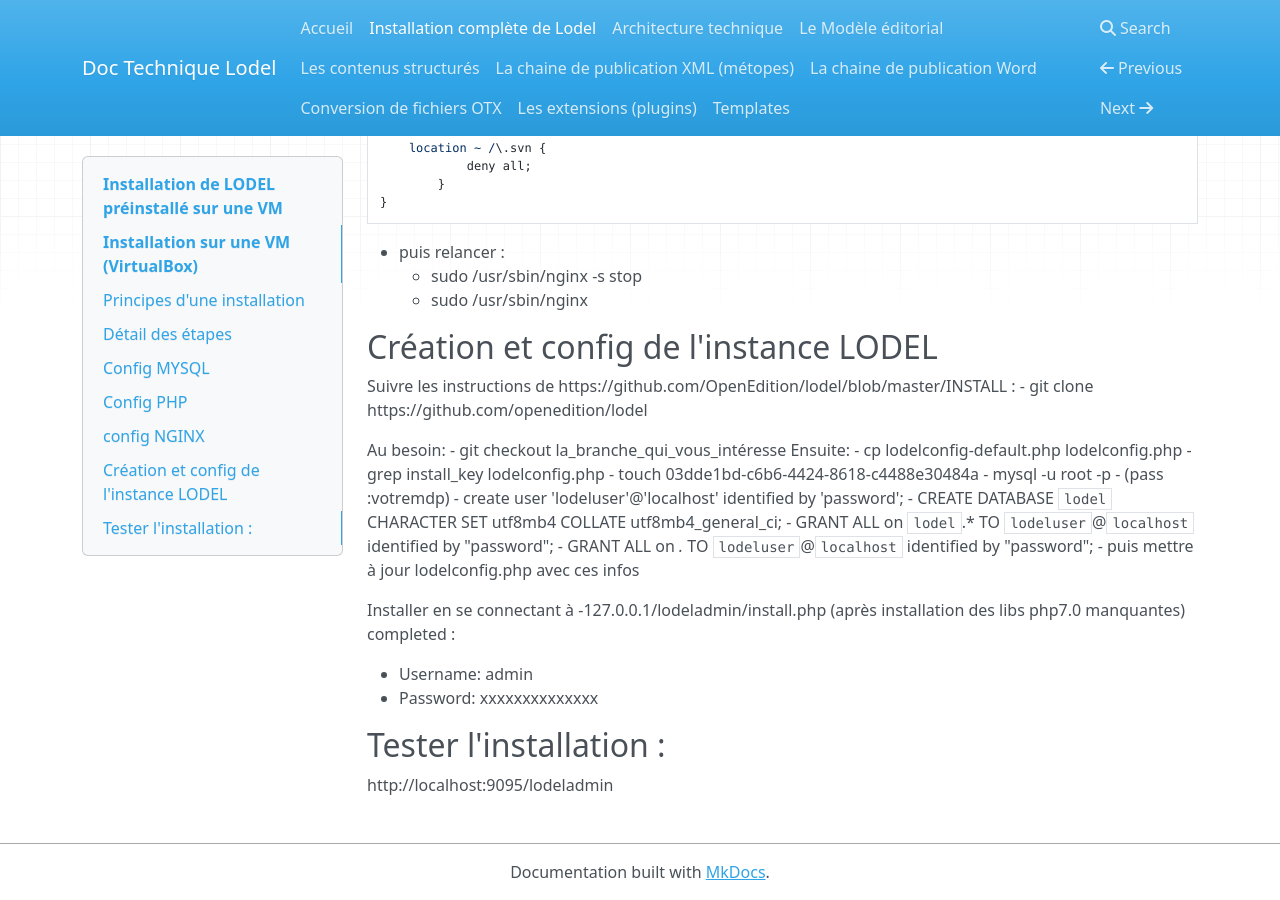
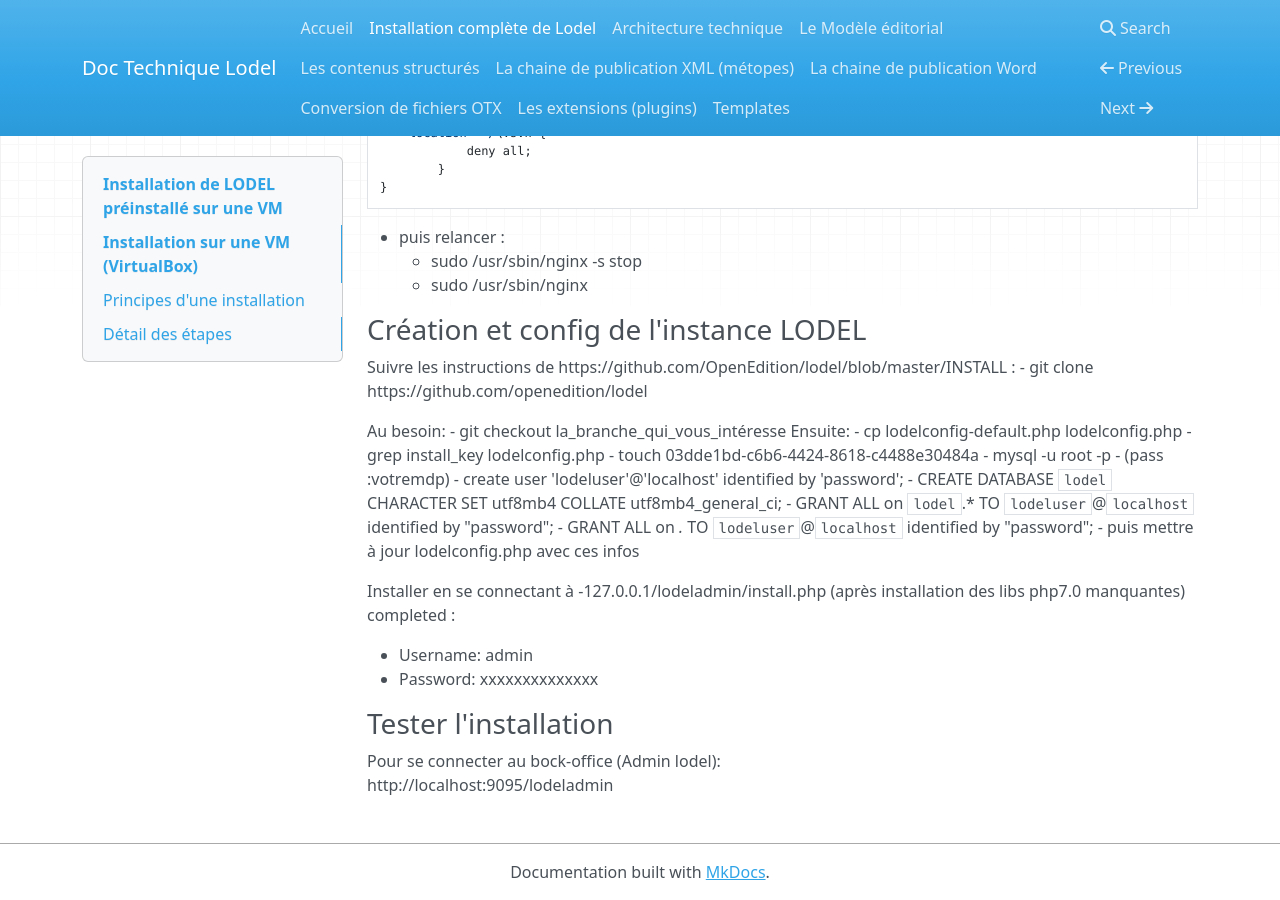
Before and after one commit to ValentinGeorgesDubost/Doc-Lodel, an MkDocs documentation site: the page built from docs/installer lodel.md, in a window 1280 px wide and 900 px high, scrolled down 2565 px. Built offline with MkDocs 1.6.1, drawn with Linux system fonts in a browser that asks for light colours; nearby versions of some CDN libraries; old or Windows-style settings are respelled for this version of MkDocs.

Commit message:
Update installer lodel.md

```diff
--- a/docs/installer lodel.md
+++ b/docs/installer lodel.md
@@ -14,7 +14,7 @@ Il est cependant bien sûr possible de faire l'installation soi-même (à partir
 - Aller à l'adresse configurée avec un navigateur web, suivre les instructions. Il faudra donner temporairement les droits d'écriture sur le dossier d'une instance de site.
 - Vérifer qu'à l'intérieur du dossier d'un site l'utilisateur du serveur HTTP a bien les droits d'écriture sur les dossiers: upload, docannexe, docannexe/file, docannexe/image, lodel/sources, lodel/icons
 
-##Détail des étapes
+## Détail des étapes
 (si besoin, augmenter la taille disque: VBoxmanage modifyhd cheminVM/dd.vdi --resize tailleenMo)
 
 - root votremotdepasse
@@ -34,7 +34,7 @@ ajout en tant que root d'un fichier (nano /etc/sudoers.d/votreuser) :
 - $USER ALL = ALL
 - reboot
 
-###install des PAQUETS :
+### install des PAQUETS :
 
 - sudo apt install mysql-server
 - sudo apt install mysql-client
@@ -50,8 +50,7 @@ Ajouter les paquets (cf. lors de l'exécution de lodeladmin/install.php) :
 -sudo apt-get update
 -sudo apt-get dist-upgrade
 
-Config MYSQL
-------------
+### Config MYSQL
 
 - cf. https://doc.ubuntu-fr.org/mysql :
 - mysql -u root -p
@@ -64,8 +63,7 @@ Config MYSQL
 	- update user set Password="votremdp" where User="root";
 - Si un problème survient avec le mot de passe de mysql, cf. www.commentcamarche.net/faq/9773-mysql-changer-le-mot-de-passe-root
 
-Config PHP
-----------
+###Config PHP
 
 - sudo cp sapi/fpm/php-fpm /usr/local/bin
 - Editer php.ini :
@@ -80,8 +78,7 @@ Config PHP
 - vérifier si php-fpm est lancé :
 	- sudo /etc/init.d/php7.0-fpm status
 
-config NGINX
-------------
+###config NGINX
 
 ajouter une config à la place de celle de : http://php.net/manual/fr/install.unix.nginx.php
 
@@ -119,8 +116,7 @@ server {
 	- sudo /usr/sbin/nginx -s stop
 	- sudo /usr/sbin/nginx
 
-Création et config de l'instance LODEL
---------------------------------------
+### Création et config de l'instance LODEL
 
 Suivre les instructions de https://github.com/OpenEdition/lodel/blob/master/INSTALL :
 - git clone https://github.com/openedition/lodel
@@ -144,7 +140,7 @@ Installer en se connectant à -127.0.0.1/lodeladmin/install.php (après installa
 - Username: admin
 - Password: xxxxxxxxxxxxxx
 
-Tester l'installation :
------------------------
+### Tester l'installation
 
+Pour se connecter au bock-office (Admin lodel):
 http://localhost:9095/lodeladmin
```
